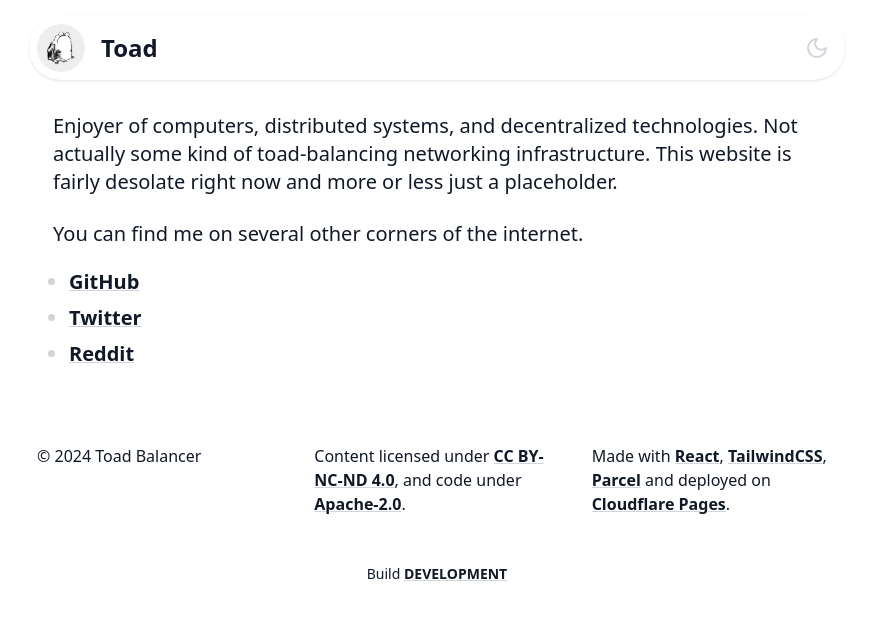
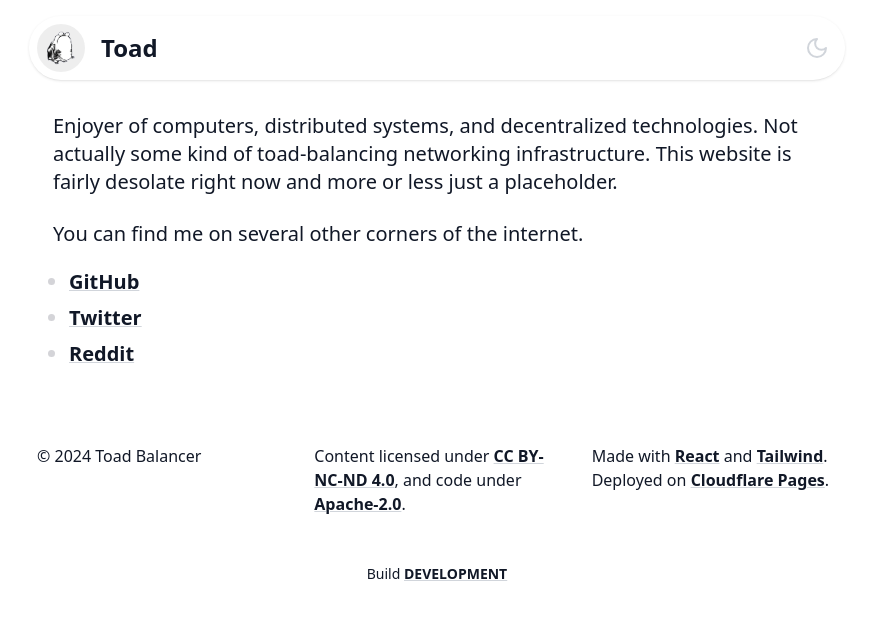
Before and after one commit to toadbalancer/www, a React (Vite) app: page / in a window 1280 px wide. Shown: the top 620 px of the page, without its empty margins (203-1076 px from the left). Built offline with nearby package versions, Linux system fonts and the light colour scheme.

Commit message:
Simplify footer

```diff
--- a/src/components/footer.tsx
+++ b/src/components/footer.tsx
@@ -13,22 +13,15 @@ const MadeWith = () => {
         href="https://react.dev/"
       >
         React
-      </a>
-      ,{" "}
+      </a>{" "}
+      and{" "}
       <a
         className="underline font-bold decoration-from-font	decoration-solid decoration-gray-300"
         href="https://tailwindcss.com/"
       >
-        TailwindCSS
+        Tailwind
       </a>
-      ,{" "}
-      <a
-        className="underline font-bold decoration-from-font decoration-solid	decoration-gray-300"
-        href="https://parceljs.org/"
-      >
-        Parcel
-      </a>{" "}
-      and deployed on{" "}
+      . Deployed on{" "}
       <a
         className="underline font-bold decoration-from-font	decoration-solid decoration-gray-300"
         href="https://pages.cloudflare.com/"
```
